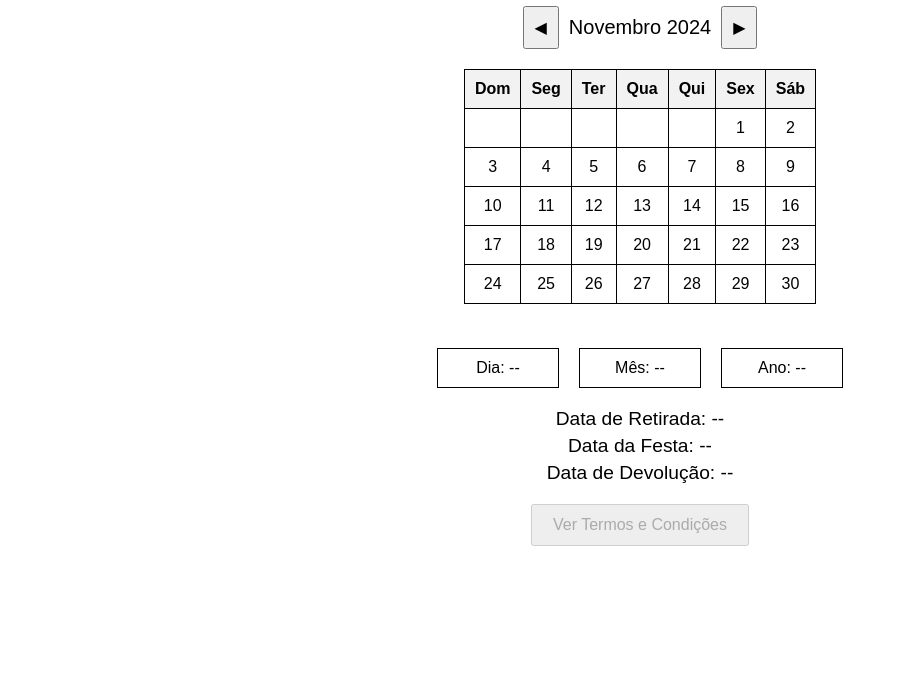
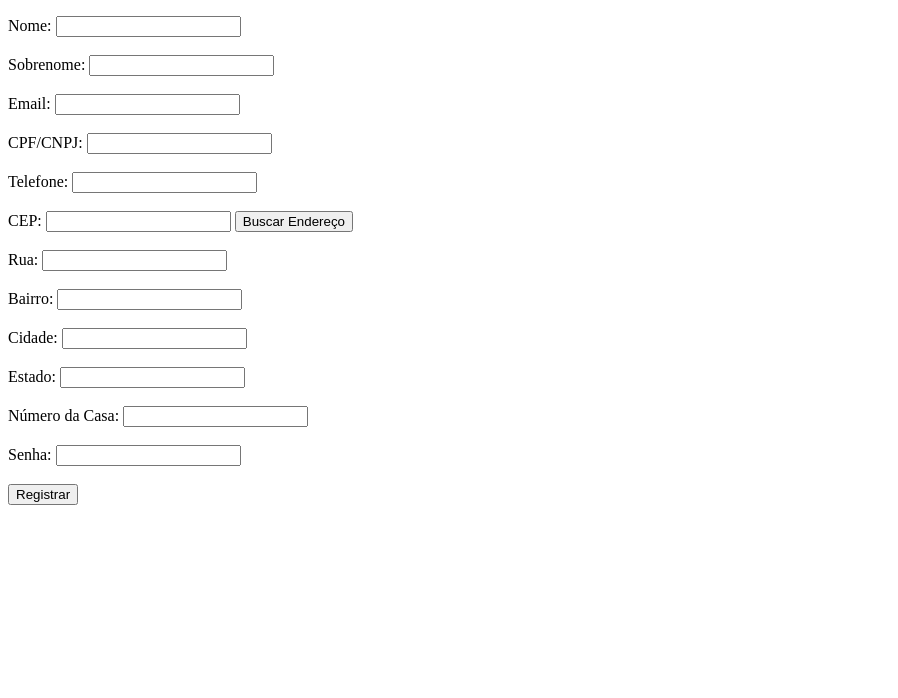
Before and after one commit to Kaiosergio21/ML_BACKEND, a website: page public/calendar.html in a window 1280 px wide. Shown: the part 102-800 px from the top of the page, without its empty margins (0-898 px from the left). Drawn offline with nearby package versions, Linux system fonts and the light colour scheme.

Commit message:
Update calendar.html

```diff
--- a/public/calendar.html
+++ b/public/calendar.html
@@ -1,206 +1,206 @@
 <!DOCTYPE html>
-<html lang="pt-br">
+<html lang="pt-BR">
 <head>
   <meta charset="UTF-8">
-    <meta name="viewport" content="width=device-width, initial-scale=1.0">
-    <title>Calendário Interativo</title>
-    <style>
-        body {
-            font-family: Arial, sans-serif;
-            text-align: center;
-            margin-top: 50px;
+  <title>Inscrição</title>
+  <script src="https://cdnjs.cloudflare.com/ajax/libs/inputmask/5.0.6/inputmask.min.js"></script> <!-- Inputmask library -->
+  <script>
+    // Função para buscar o endereço com base no CEP
+    async function buscarEndereco() {
+      const cep = document.getElementById('cep').value;
+      if (cep.length === 8) {
+        // Validação para CEP de Salvador
+        if (parseInt(cep) < 40000000 || parseInt(cep) > 42599999) {
+          alert('O CEP não pertence ao estado permitido.');
+          return;
         }
 
-        #calendar {
-            display: inline-block;
-            margin-bottom: 20px;
+        try {
+          const response = await fetch(`https://viacep.com.br/ws/${cep}/json/`);
+          const data = await response.json();
+
+          if (data.erro) {
+            alert('CEP não encontrado.');
+          } else {
+            document.getElementById('rua').value = data.logradouro;
+            document.getElementById('bairro').value = data.bairro;
+            document.getElementById('cidade').value = data.localidade;
+            document.getElementById('estado').value = data.uf;
+          }
+        } catch (error) {
+          console.error('Erro ao buscar endereço:', error);
+          alert('Erro ao buscar o endereço.');
+        }
+      } else {
+        alert('Digite um CEP válido com 8 dígitos.');
+      }
     }
 
-        .output {
-            margin-top: 10px;
-            font-size: 1.2rem;
+    // Função para validar CPF
+    function validarCPF(cpf) {
+      cpf = cpf.replace(/[^\d]+/g, ''); // Remove non-numeric characters
+
+      if (cpf.length !== 11 || /^(\d)\1{10}$/.test(cpf)) {
+        return false; // Invalid CPF format or repeating digits like "111.111.111-11"
       }
 
-        table {
-            border-collapse: collapse;
-            width: 100%;
+      let sum = 0;
+      let remainder;
+
+      // First validation digit
+      for (let i = 0; i < 9; i++) {
+        sum += parseInt(cpf.charAt(i)) * (10 - i);
+      }
+      remainder = sum % 11;
+      if (remainder < 2) {
+        remainder = 0;
+      } else {
+        remainder = 11 - remainder;
+      }
+      if (parseInt(cpf.charAt(9)) !== remainder) {
+        return false;
       }
 
-        th, td {
-            border: 1px solid black;
-            padding: 10px;
-            text-align: center;
-            cursor: pointer;
+      // Second validation digit
+      sum = 0;
+      for (let i = 0; i < 10; i++) {
+        sum += parseInt(cpf.charAt(i)) * (11 - i);
+      }
+      remainder = sum % 11;
+      if (remainder < 2) {
+        remainder = 0;
+      } else {
+        remainder = 11 - remainder;
+      }
+      if (parseInt(cpf.charAt(10)) !== remainder) {
+        return false;
       }
 
-        th {
-            background-color: #f2f2f2;
+      return true;
     }
 
-        td:hover {
-            background-color: #d3d3d3;
+    // Função para validar CNPJ
+    function validarCNPJ(cnpj) {
+      cnpj = cnpj.replace(/[^\d]+/g, ''); // Remove non-numeric characters
+
+      if (cnpj.length !== 14 || /^(\d)\1{13}$/.test(cnpj)) {
+          return false; // Invalid CNPJ format or repeating digits like "11111111111111"
       }
 
-        .date-output {
-            display: flex;
-            justify-content: center;
-            margin-top: 20px;
+      let soma = 0;
+      let resto;
+
+      // Validating first verification digit
+      for (let i = 0; i < 12; i++) {
+          soma += parseInt(cnpj.charAt(i)) * (5 - (i % 8) + 1);
+      }
+      resto = soma % 11;
+      if (resto < 2) {
+          resto = 0;
+      } else {
+          resto = 11 - resto;
+      }
+      if (parseInt(cnpj.charAt(12)) !== resto) {
+          return false;
       }
 
-        .date-output div {
-            margin: 0 10px;
-            padding: 10px;
-            border: 1px solid black;
-            width: 100px;
+      soma = 0;
+      // Validating second verification digit
+      for (let i = 0; i < 13; i++) {
+          soma += parseInt(cnpj.charAt(i)) * (6 - (i % 8) + 1);
+      }
+      resto = soma % 11;
+      if (resto < 2) {
+          resto = 0;
+      } else {
+          resto = 11 - resto;
+      }
+      if (parseInt(cnpj.charAt(13)) !== resto) {
+          return false;
       }
 
-        .month-nav {
-            display: flex;
-            justify-content: center;
-            align-items: center;
-            margin-bottom: 20px;
+      return true;
     }
 
-        .month-nav button {
-            padding: 10px;
-            margin: 0 10px;
-            font-size: 16px;
-            cursor: pointer;
+    // Função para validar o formulário antes de submeter
+    function validarFormulario() {
+      const cpfCnpj = document.getElementById('cpf_cnpj').value;
+      const tipoPessoa = document.querySelector('input[name="tipoPessoa"]:checked').value;
+
+      if (tipoPessoa === 'pf' && !validarCPF(cpfCnpj)) {
+        alert('CPF inválido.');
+        return false;
       }
 
-        #month-display {
-            font-size: 20px;
+      if (tipoPessoa === 'pj' && !validarCNPJ(cpfCnpj)) {
+        alert('CNPJ inválido.');
+        return false;
       }
 
-        .rental-dates {
-            margin-top: 20px;
-            font-size: 1.2rem;
+      return true;
     }
 
-        .rental-dates div {
-            margin: 5px 0;
+    // Aplica as máscaras aos campos
+    window.onload = function() {
+      Inputmask({"mask": "999.999.999-99"}).mask(document.getElementById("cpf_cnpj"));
+      Inputmask({"mask": "99.999.999/0001-99"}).mask(document.getElementById("cpf_cnpj"));
+      Inputmask({"mask": "(99) 99999-9999"}).mask(document.getElementById("telefone"));
+      Inputmask({"mask": "99999-999"}).mask(document.getElementById("cep"));
     }
-
-        .terms-button {
-            margin-top: 20px;
-        }
-
-        .terms-button button {
-            padding: 10px 20px;
-            font-size: 16px;
-            cursor: pointer;
-            display: block;
-            margin: 20px auto;
-        }
-    </style>
+  </script>
 </head>
 <body>
-    <h1>Calendário Interativo</h1>
+  <h1>Formulário de Inscrição</h1>
+  <form action="/subscription" method="post" onsubmit="return validarFormulario()">
+    <!-- Tipo de Pessoa -->
+    <label for="pf">Pessoa Física:</label>
+<input type="radio" id="pf" name="tipo_cliente" value="pf" required>
+<label for="pj">Pessoa Jurídica:</label>
+<input type="radio" id="pj" name="tipo_cliente" value="pj" required><br><br>
 
-    <div class="month-nav">
-        <button onclick="changeMonth(-1)">&#9664;</button>
-        <span id="month-display"></span>
-        <button onclick="changeMonth(1)">&#9654;</button>
-    </div>
+    <!-- Campos de Nome, Sobrenome e Email -->
+    <label for="nome">Nome:</label>
+    <input type="text" id="nome" name="nome" required><br><br>
 
-    <div id="calendar"></div>
+    <label for="sobrenome">Sobrenome:</label>
+    <input type="text" id="sobrenome" name="sobrenome" required><br><br>
 
-    <div class="date-output">
-        <div id="day-output">Dia: --</div>
-        <div id="month-output">Mês: --</div>
-        <div id="year-output">Ano: --</div>
-    </div>
+    <label for="email">Email:</label>
+    <input type="email" id="email" name="email" required><br><br>
 
-    <div class="rental-dates">
-        <div id="pickup-date">Data de Retirada: --</div>
-        <div id="party-date">Data da Festa: --</div>
-        <div id="return-date">Data de Devolução: --</div>
-    </div>
+    <!-- CPF ou CNPJ -->
+    <label for="cpf_cnpj">CPF/CNPJ:</label>
+    <input type="text" id="cpf_cnpj" name="cpf_cnpj" maxlength="18" required><br><br>
 
-    <div class="terms-button">
-        <!-- Botão desativado até que uma data seja selecionada -->
-        <button id="terms-button" onclick="goToTerms()" disabled>Ver Termos e Condições</button>
-    </div>
+    <!-- Telefone -->
+    <label for="telefone">Telefone:</label>
+    <input type="text" id="telefone" name="telefone"><br><br>
 
-    <script>
-        let currentYear = new Date().getFullYear();
-        let currentMonth = new Date().getMonth();
+    <!-- CEP e Endereço -->
+    <label for="cep">CEP:</label>
+    <input type="text" id="cep" name="cep" maxlength="8" required>
+    <button type="button" onclick="buscarEndereco()">Buscar Endereço</button><br><br>
 
-        function generateCalendar(year, month) {
-            const calendarDiv = document.getElementById('calendar');
-            const monthNames = ['Janeiro', 'Fevereiro', 'Março', 'Abril', 'Maio', 'Junho', 'Julho', 'Agosto', 'Setembro', 'Outubro', 'Novembro', 'Dezembro'];
-            calendarDiv.innerHTML = '';
-            document.getElementById('month-display').innerText = `${monthNames[month]} ${year}`;
+    <label for="rua">Rua:</label>
+    <input type="text" id="rua" name="rua" required readonly><br><br>
 
-            const date = new Date(year, month, 1);
-            const daysInMonth = new Date(year, month + 1, 0).getDate();
+    <label for="bairro">Bairro:</label>
+    <input type="text" id="bairro" name="bairro" required readonly><br><br>
 
-            let table = '<table><tr><th>Dom</th><th>Seg</th><th>Ter</th><th>Qua</th><th>Qui</th><th>Sex</th><th>Sáb</th></tr><tr>';
-            let emptyCells = date.getDay();
+    <label for="cidade">Cidade:</label>
+    <input type="text" id="cidade" name="cidade" required readonly><br><br>
 
-            for (let i = 0; i < emptyCells; i++) {
-                table += '<td></td>';
-            }
+    <label for="estado">Estado:</label>
+    <input type="text" id="estado" name="estado" required readonly><br><br>
 
-            for (let day = 1; day <= daysInMonth; day++) {
-                if ((emptyCells + day - 1) % 7 === 0) {
-                    table += '</tr><tr>';
-                }
-                table += `<td onclick="selectDate(${day}, ${month}, ${year})">${day}</td>`;
-            }
+    <label for="numero">Número da Casa:</label>
+    <input type="text" id="numero" name="numero" required><br><br>
 
-            table += '</tr></table>';
-            calendarDiv.innerHTML = table;
-        }
+    <!-- Senha -->
+    <label for="password">Senha:</label>
+    <input type="password" id="password" name="password" required><br><br>
 
-        function selectDate(day, month, year) {
-            document.getElementById('day-output').innerText = 'Dia: ' + day;
-            document.getElementById('month-output').innerText = 'Mês: ' + (month + 1);
-            document.getElementById('year-output').innerText = 'Ano: ' + year;
-
-            const partyDate = new Date(year, month, day);
-            const pickupDate = new Date(partyDate);
-            const returnDate = new Date(partyDate);
-
-            pickupDate.setDate(partyDate.getDate() - 1);
-            returnDate.setDate(partyDate.getDate() + 1);
-
-            document.getElementById('pickup-date').innerText = 'Data de Retirada: ' + formatDate(pickupDate);
-            document.getElementById('party-date').innerText = 'Data da Festa: ' + formatDate(partyDate);
-            document.getElementById('return-date').innerText = 'Data de Devolução: ' + formatDate(returnDate);
-
-            // Ativar o botão de Termos e Condições após a seleção da data
-            document.getElementById('terms-button').disabled = false;
-        }
-
-        function formatDate(date) {
-            const day = date.getDate().toString().padStart(2, '0');
-            const month = (date.getMonth() + 1).toString().padStart(2, '0');
-            const year = date.getFullYear();
-            return `${day}/${month}/${year}`;
-        }
-
-        function changeMonth(direction) {
-            currentMonth += direction;
-
-            if (currentMonth > 11) {
-                currentMonth = 0;
-                currentYear++;
-            }
-            if (currentMonth < 0) {
-                currentMonth = 11;
-                currentYear--;
-            }
-
-            generateCalendar(currentYear, currentMonth);
-        }
-
-        // Redireciona para a página de Termos e Condições
-        function goToTerms() {
-            window.location.href = 'termos-conditions.html'; // Altere para o caminho da página de Termos e Condições
-        }
-
-        generateCalendar(currentYear, currentMonth);
-    </script>
+    <button type="submit">Registrar</button>
+  </form>
 </body>
 </html>
```
Lines whose indentation alone changed are shown as unchanged.
